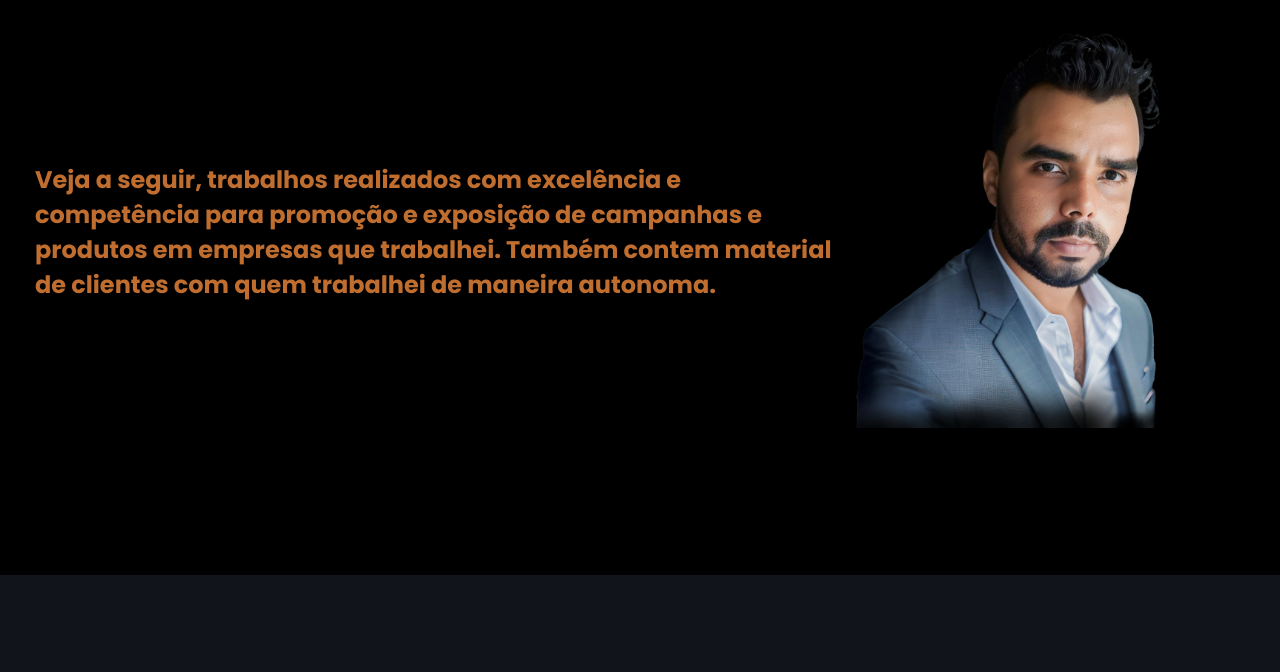
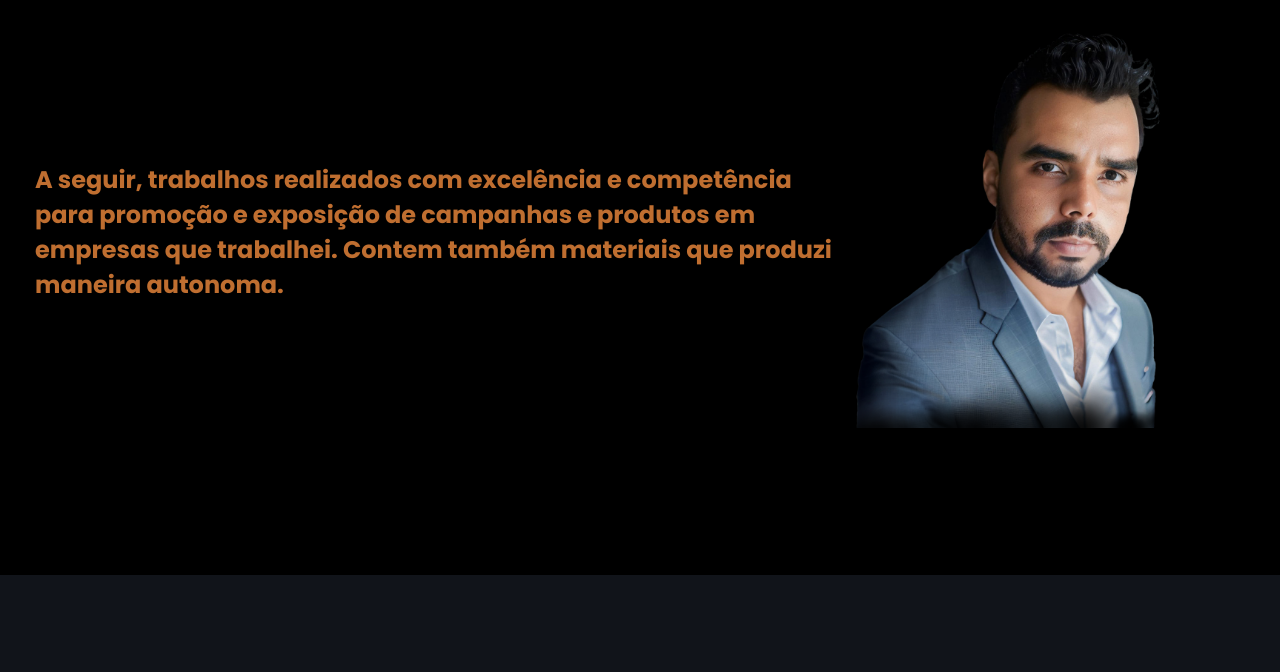
Before and after one commit to matheus1008/portfolio, a plain HTML site: page index.html in a window 1280 px wide. Shown: the part 92-764 px from the top of the page. Drawn offline with Linux system fonts and the light colour scheme.

Commit message:
new index

```diff
--- a/index.html
+++ b/index.html
@@ -23,7 +23,7 @@
         <div class="home">
             <div class="content">
                 <div class="text">
-                    <h1>Veja a seguir, trabalhos realizados com excelência e competência para promoção e exposição de campanhas e produtos em empresas que trabalhei. Também contem material de clientes com quem trabalhei de maneira autonoma.</h1>
+                    <h1>A seguir, trabalhos realizados com excelência e competência para promoção e exposição de campanhas e produtos em empresas que trabalhei. Contem também materiais que produzi maneira autonoma.</h1>
                 </div>
                 <div class="images">
                     <img src="FT.png" alt="Matheus Camargos Reis">
```
